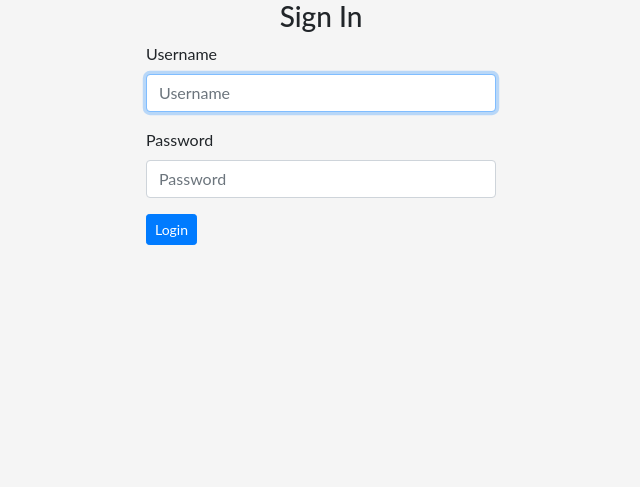
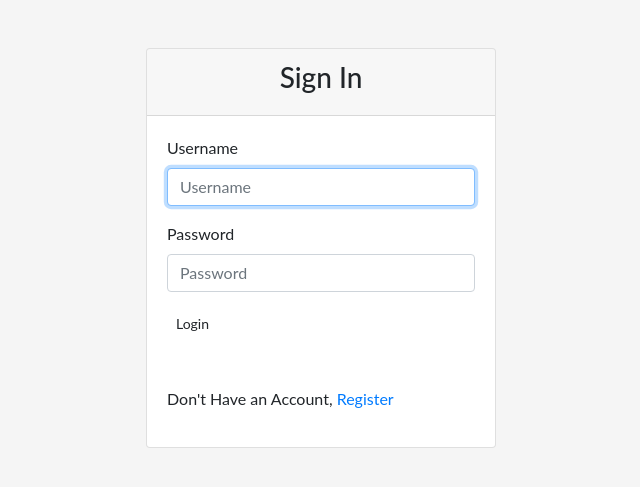
Before and after one commit to ezekielkibiego/instaphotos, a Django app: page /accounts/login/ in a window 1280 px wide. Shown: the top 487 px of the page, without its empty margins (319-959 px from the left). Run offline with Django 3.2, Linux system fonts and the light colour scheme; parts of the project's set-up code (start-up, migrations or seed data) failed here and were passed over; some libraries are stand-ins or nearby versions.

Commit message:
modified login

```diff
--- a/instaapp/templates/registration/login.html
+++ b/instaapp/templates/registration/login.html
@@ -3,40 +3,32 @@
 {% block content %}
 <div class="container">
     <div class="row">
-    <!-- Empty div -->
+
         <div class="col-md-4"></div>
         <div class="col-md-4">
-      {% if form.errors %}
-        <p> Password or Username is incorrect </p>
-      {% endif %}
-      <div class="panel panel-default">
 
-        <div class="panel-heading">
+            <div class="card mt-5">
+                <div class="card-header">
                     <h3 class="text-center">Sign In</h3>
                 </div>
-        <div class="panel-body">
-
-          <form  action="/accounts/login/" method="post">
+                <div class="card-body">
+                    <form action="/accounts/login/" method="post">
                         {% csrf_token %}
                         {% bootstrap_form form%}
 
                         <div class="form-group">
-              <input type="submit" class="btn btn-primary btn-sm" value="Login">
+                            <input type="submit" class="btn btn-sm" value="Login">
                         </div>
-
                         <input type="hidden" name="next" value="{{next}}">
-
                     </form>
-
+                    <p class="mt-5">Don't Have an Account, <a href="/accounts/register/" class="text-primary">Register</a></p>
                 </div>
-
             </div>
 
         </div>
         <!-- empty div -->
         <div class="col-md-4"></div>
     </div>
-
 </div>
 
 {% endblock %}
```
Lines whose indentation alone changed are shown as unchanged.
